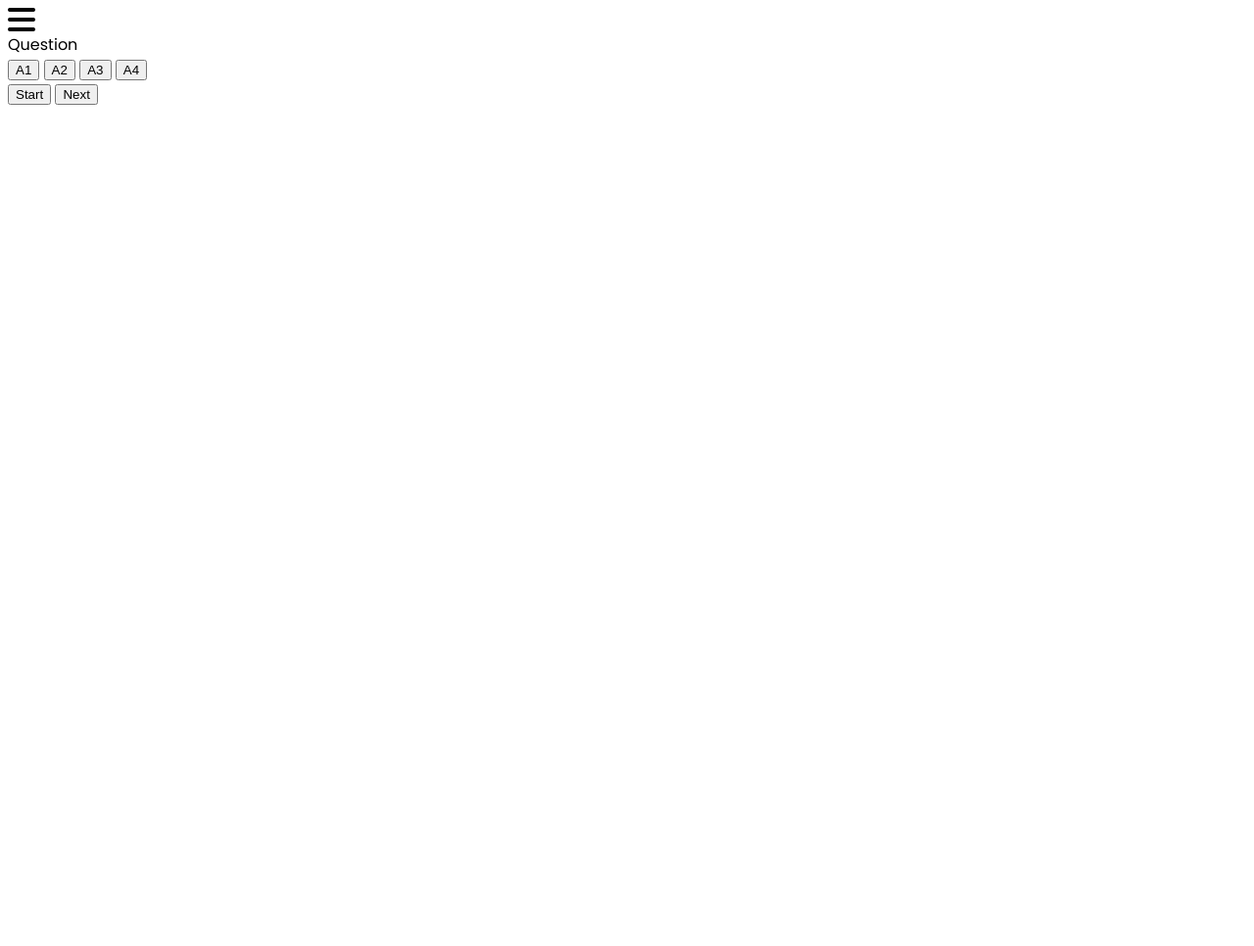
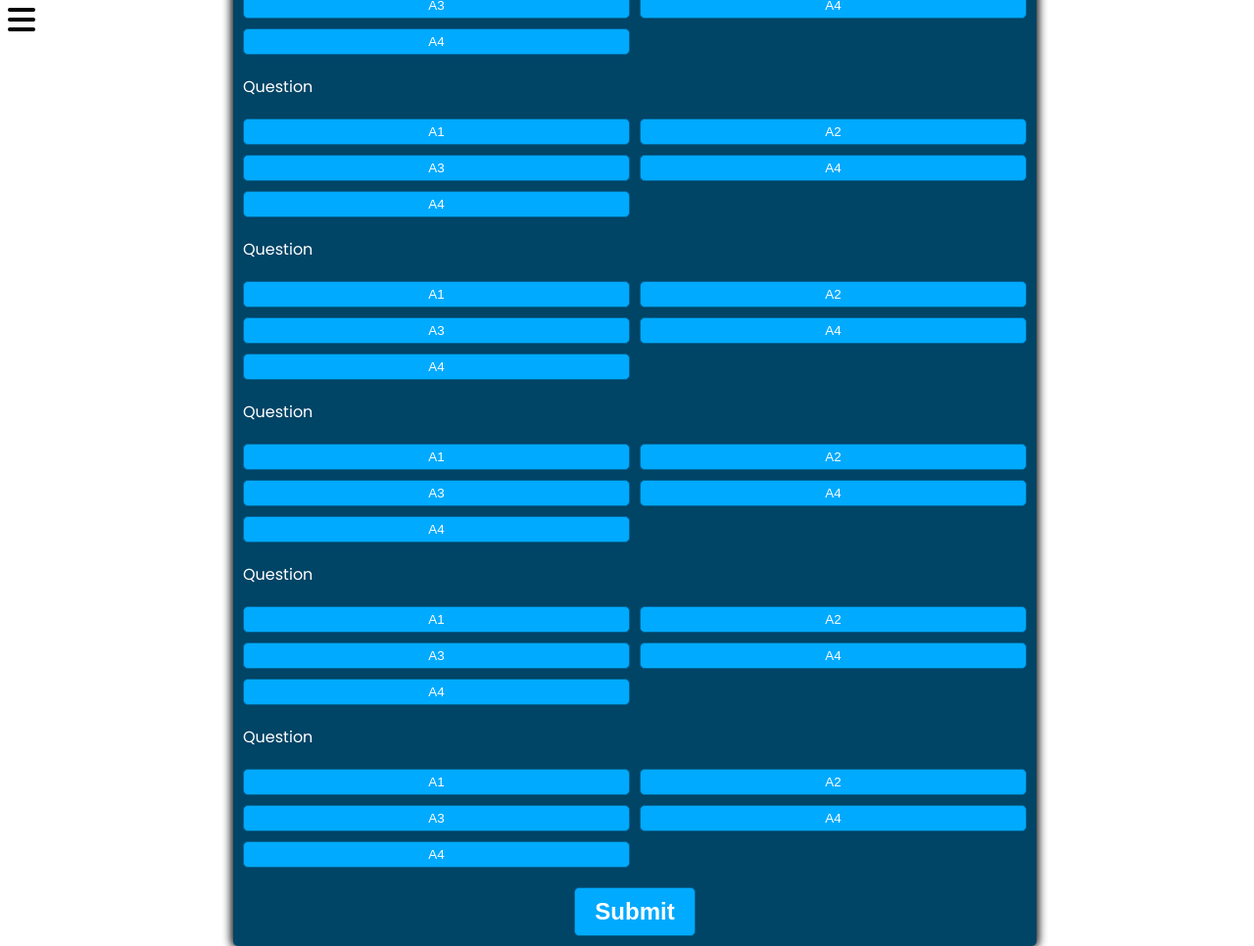
Before and after one commit to kubajarmuzek/performance-monitoring, a plain HTML site: page readiness.html in a window 1280 px wide. Shown: the whole page at 98% size. Before the commit the page ends 800 px from the top, so only its background shows below. Drawn offline with nearby package versions, Linux system fonts and the light colour scheme.

Commit message:
styling of readiness questionare

```diff
--- a/readiness.html
+++ b/readiness.html
@@ -20,19 +20,71 @@
         <a href="#">Readiness protocol</a>
     </div>
     <span onclick="openNav()"><i class="fa-solid fa-bars fa-2xl"></i></span>
+    <div class="con">
         <div class="container">
-        <div id="questionare-container" class="hide">
+            <div id="questionare-container">
+                <div id="question">Mood State</div>
+                <div id="answer-buttons" class="btn-grid">
+                    <button class="btn">A1</button>
+                    <button class="btn">A2</button>
+                    <button class="btn">A3</button>
+                    <button class="btn">A4</button>
+                    <button class="btn">A4</button>
+                </div>
+            </div>
+            <div id="questionare-container">
                 <div id="question">Question</div>
                 <div id="answer-buttons" class="btn-grid">
                     <button class="btn">A1</button>
                     <button class="btn">A2</button>
                     <button class="btn">A3</button>
                     <button class="btn">A4</button>
+                    <button class="btn">A4</button>
+                </div>
+            </div>
+            <div id="questionare-container" >
+                <div id="question">Question</div>
+                <div id="answer-buttons" class="btn-grid">
+                    <button class="btn">A1</button>
+                    <button class="btn">A2</button>
+                    <button class="btn">A3</button>
+                    <button class="btn">A4</button>
+                    <button class="btn">A4</button>
+                </div>
+            </div>
+            <div id="questionare-container" >
+                <div id="question">Question</div>
+                <div id="answer-buttons" class="btn-grid">
+                    <button class="btn">A1</button>
+                    <button class="btn">A2</button>
+                    <button class="btn">A3</button>
+                    <button class="btn">A4</button>
+                    <button class="btn">A4</button>
+                </div>
+            </div>
+            <div id="questionare-container" >
+                <div id="question">Question</div>
+                <div id="answer-buttons" class="btn-grid">
+                    <button class="btn">A1</button>
+                    <button class="btn">A2</button>
+                    <button class="btn">A3</button>
+                    <button class="btn">A4</button>
+                    <button class="btn">A4</button>
+                </div>
+            </div>
+            <div id="questionare-container" >
+                <div id="question">Question</div>
+                <div id="answer-buttons" class="btn-grid">
+                    <button class="btn">A1</button>
+                    <button class="btn">A2</button>
+                    <button class="btn">A3</button>
+                    <button class="btn">A4</button>
+                    <button class="btn">A4</button>
                 </div>
             </div>
             <div class="controls">
-            <button id="start-btn" class="start-btn btn">Start</button>
-            <button id="next-btn" class="next-btn btn hide">Next</button>
+                <button id="submit" class="submit btn">Submit</button>
+            </div>
         </div>
     </div>
 </body>
--- a/styles.css
+++ b/styles.css
@@ -14,7 +14,7 @@ button:focus {
 
 .answers {
     display: grid;
-    grid-template-columns:1fr 1fr 1fr 1fr 1fr 1fr;
+    grid-template-columns: 1fr 1fr 1fr 1fr 1fr 1fr;
 }
 
 #canvas-container {
@@ -70,3 +70,60 @@ button:focus {
         font-size: 18px;
     }
 }
+
+#question {
+    color: white;
+}
+
+.con {
+    padding: 0;
+    margin: 0;
+    display: flex;
+    width: 100vw;
+    height: 100vh;
+    justify-content: center;
+    align-items: center;
+
+}
+
+.container {
+    background-color: hsl(200, 100%, 20%);
+    width: 800px;
+    max-width: 80%;
+    border-radius: 5px;
+    padding: 10px;
+    box-shadow: 0 0 10px 2px;
+}
+
+.btn-grid {
+    display: grid;
+    grid-template-columns: repeat(2, auto);
+    gap: 10px;
+    margin: 20px 0;
+}
+
+.btn {
+    border: 1px solid hsl(200, 100%, 30%);
+    background-color: hsl(200, 100%, 50%);
+    border-radius: 5px;
+    padding: 5px 10px;
+    color: white;
+    outline: none;
+}
+
+.btn:hover {
+    border-color: black;
+}
+
+
+.submit {
+    font-size: 1.5rem;
+    font-weight: bold;
+    padding: 10px 20px;
+}
+
+.controls {
+    display: flex;
+    justify-content: center;
+    align-items: center;
+}
```
Lines whose indentation alone changed are shown as unchanged.
